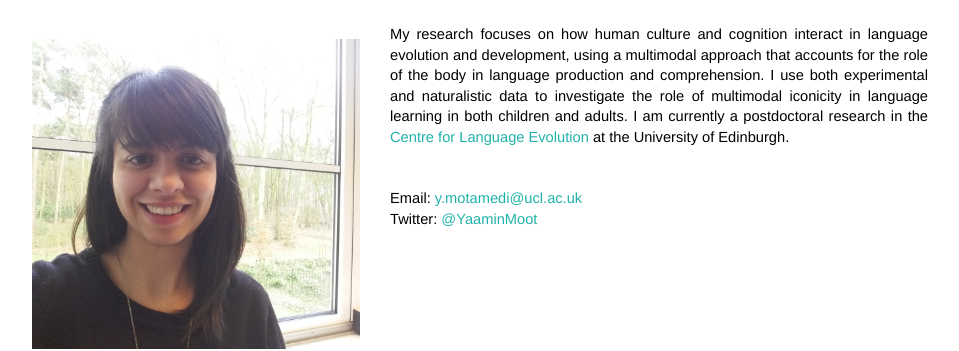
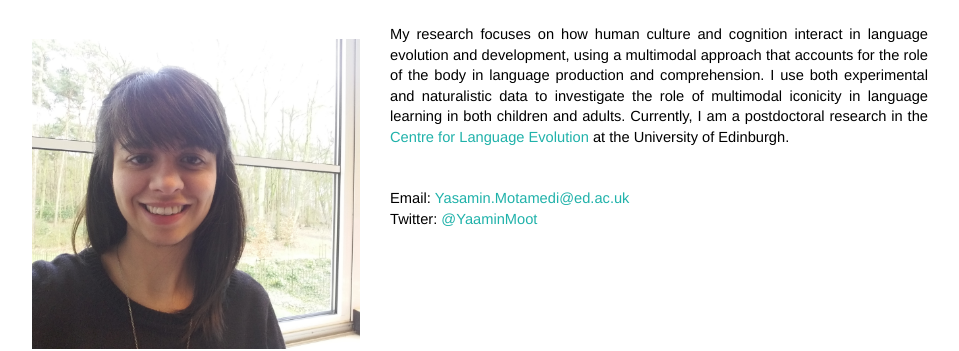
Before and after one commit to ymotamedi/ymotamedi.github.io, a Jekyll site: the page built from index.html, in a window 1280 px wide. Shown: the part 163-514 px from the top of the page, without its empty margins (160-1119 px from the left). Built offline with Jekyll 4.4.1, drawn with Linux system fonts in a browser that asks for light colours.

Commit message:
update email

```diff
--- a/index.html
+++ b/index.html
@@ -12,10 +12,10 @@ title: Yasamin Motamedi
   using a multimodal approach that accounts for the role of the body in language production and comprehension. I use both experimental and naturalistic data to investigate the role of
   multimodal iconicity in language learning in both children and adults.
 
-  I am currently a postdoctoral research in the <a href = "http://www.lel.ed.ac.uk/cle/" target="blank">Centre for Language Evolution</a> at the University of Edinburgh.
+  Currently, I am a postdoctoral research in the <a href = "http://www.lel.ed.ac.uk/cle/" target="blank">Centre for Language Evolution</a> at the University of Edinburgh.
   <br>
   <br>
   <br>
-  Email: <a href= "mailto:y.motamedi@ucl.ac.uk">y.motamedi@ucl.ac.uk</a><br>
+  Email: <a href= "mailto:ymmousav@ed.ac.uk">Yasamin.Motamedi@ed.ac.uk</a><br>
   Twitter: <a href= "https://twitter.com/YaaminMoot" target="blank">@YaaminMoot</a>
 </p>
```
